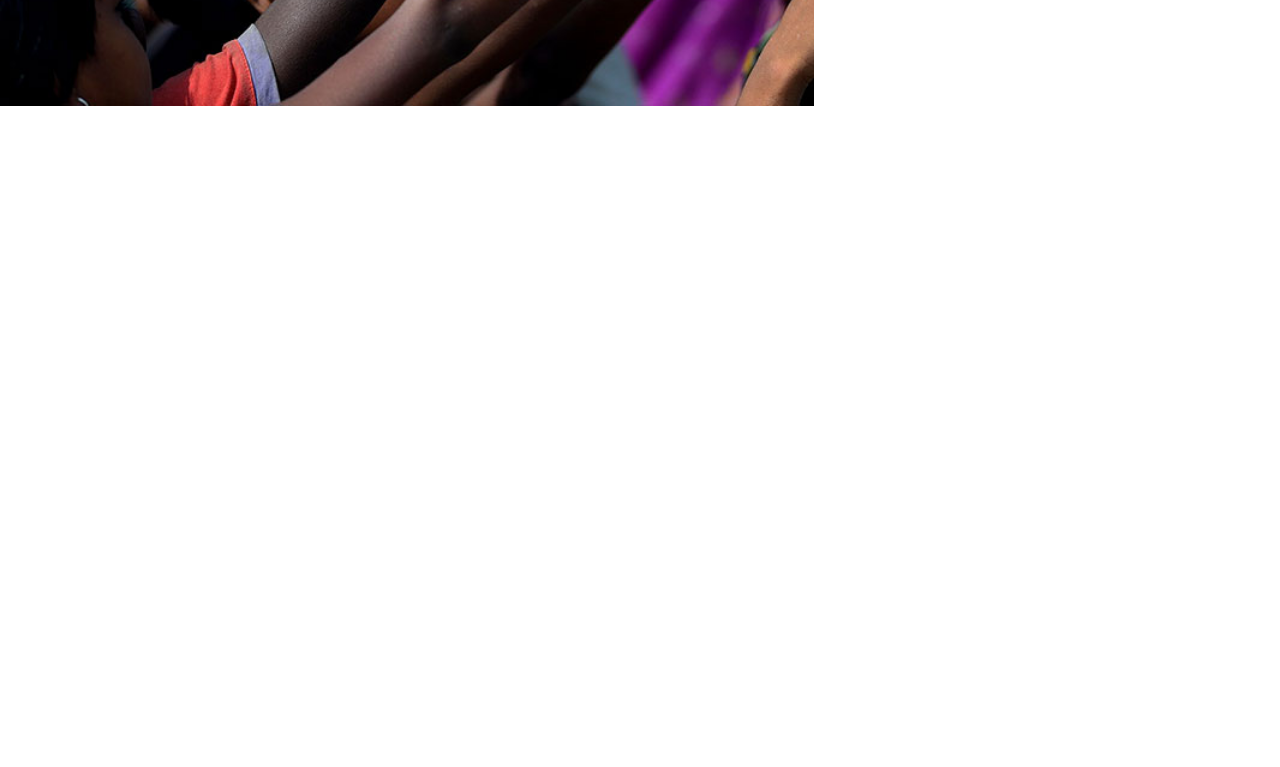
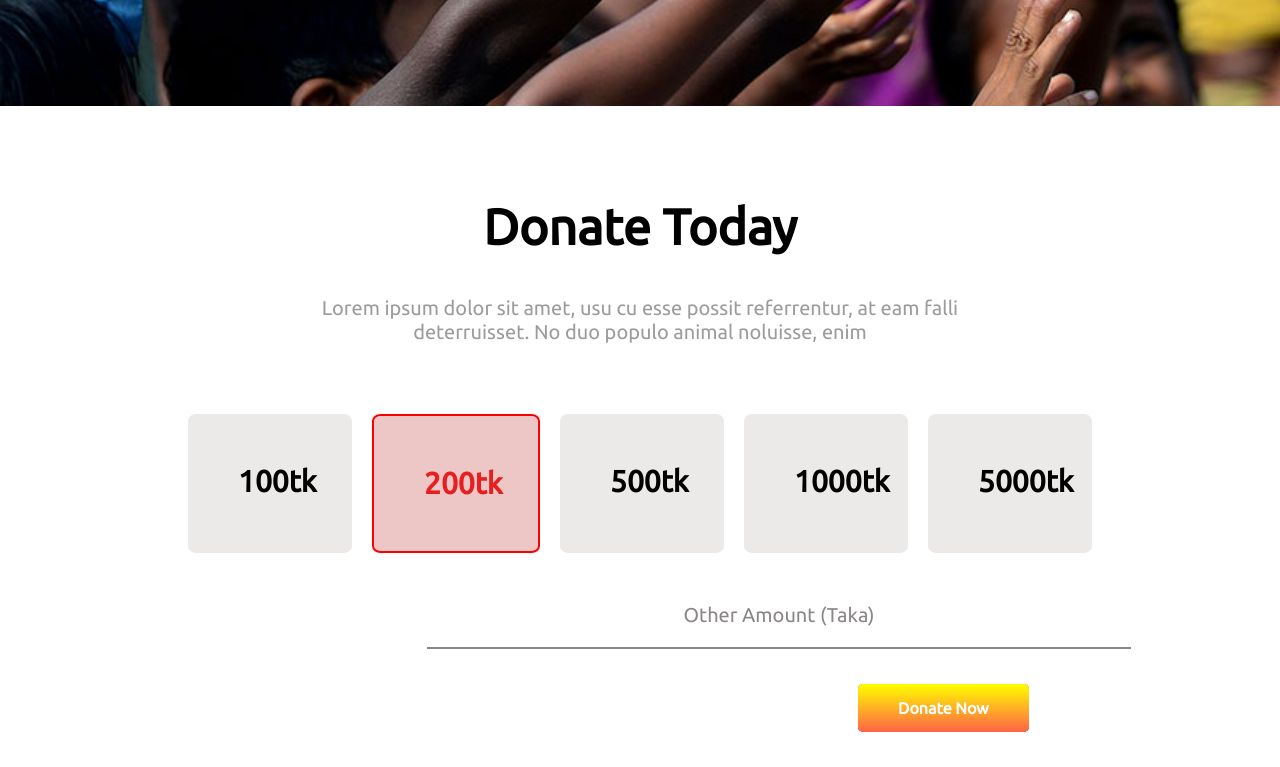
Before and after one commit to RickDev1/First-Assignment, a plain HTML site: page index.html in a window 1280 px wide. Shown: the part 594-1361 px from the top of the page. Before the commit the page ends 800 px from the top, so only its background shows below. Drawn offline with Linux system fonts and the light colour scheme.

Commit message:
Third commit

```diff
--- a/index.html
+++ b/index.html
@@ -27,10 +27,29 @@
         </div>
     </section>
     <section>
-        <div>
-            <h1>Donate Today</h1>
+        <div class="Donate">
+            <h1 class="D-h1">Donate Today</h1>
+            <p class="p2">Lorem ipsum dolor sit amet, usu cu esse possit referrentur, at eam falli<br>
+                deterruisset. No duo populo animal noluisse, enim</p>
         </div>
+        <div class="box">
+            <h3 class="h3">100tk</h3>
+            <h3 id="background-color" class="h3">200tk</h3>
+            <h3 class="h3">500tk</h3>
+            <h3 class="h3">1000tk</h3>
+            <h3 class="h3">5000tk</h3>
+        </div>
+        <div class="Line">
+            <p class="box2">Other Amount (Taka)</p>
+
+
+        </div>
+        <div class="Link-center">
+            <a class="Link-button2" target="_blank" href="">Donate Now</a>
+        </div>
+
     </section>
+
 
 </body>
 
--- a/style.css
+++ b/style.css
@@ -1,7 +1,6 @@
 body {
     font-family: 'Open Sans', sans-serif;
     font-family: 'Ubuntu', sans-serif;
-    display: flex;
     margin: 0px;
 
 }
@@ -20,16 +19,9 @@ body {
 
 }
 
-.Head {
-    width: 100%;
-    height: 100%;
-    font-size: 20px;
-    align-items: center;
-    padding-top: 150px;
-    text-align: center;
 
 
-}
+
 
 .h1 {
     color: white;
@@ -60,7 +52,77 @@ body {
 
 }
 
-.h2 {
-    color: blanchedalmond;
-    padding-bottom: 1000px;
+.Donate {
+    padding: 50px;
 }
+
+.D-h1 {
+    color: black;
+    text-align: center;
+    font-size: 50px;
+
+}
+
+.p2 {
+    font-size: 20px;
+    text-align: center;
+    color: rgb(156, 156, 156);
+
+
+}
+
+.box {
+    display: flex;
+    justify-content: center;
+}
+
+.h3 {
+    width: 5%;
+    background-color: rgb(236, 233, 233);
+    margin: 0px 10px;
+    padding: 50px;
+    font-size: 30px;
+    color: black;
+    text-align: center;
+    border-radius: 5%;
+
+}
+
+#background-color {
+    border: 2px solid red;
+    color: rgb(231, 31, 31);
+    background-color: rgb(236, 199, 198);
+
+
+}
+
+.Line {
+    margin-top: 50px;
+    width: 55%;
+    padding: 0px;
+    margin-left: 427px;
+    border-bottom: 2px solid rgb(139, 135, 135);
+}
+
+.box2 {
+    text-align: center;
+    color: rgb(139, 135, 135);
+    font-size: 20px;
+}
+
+.Link-button2 {
+    text-decoration: none;
+    background-color: brown;
+    padding: 15px 40px;
+    border-radius: 5px;
+    color: white;
+    font-weight: 700;
+    background-image: linear-gradient(yellow, tomato);
+    text-align: center;
+
+}
+
+.Link-center {
+    padding: 50px;
+    padding-left: 858px;
+}
```
